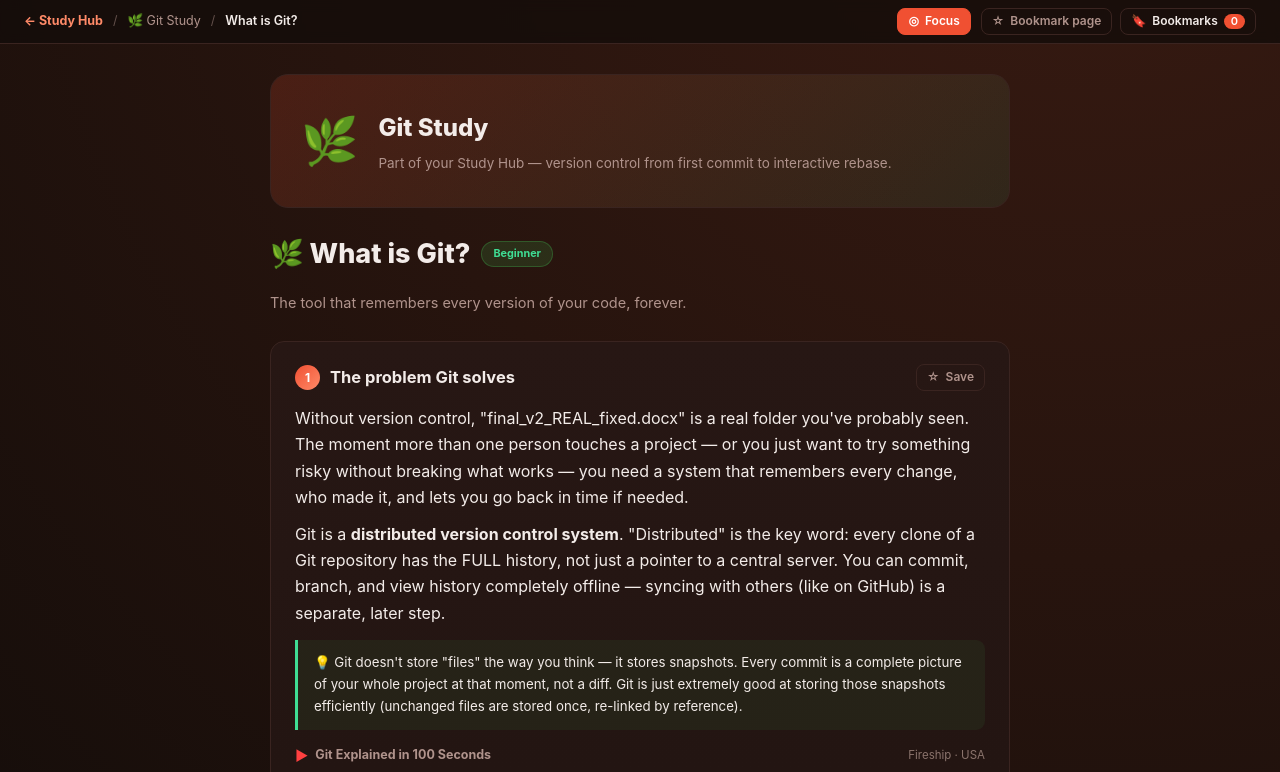
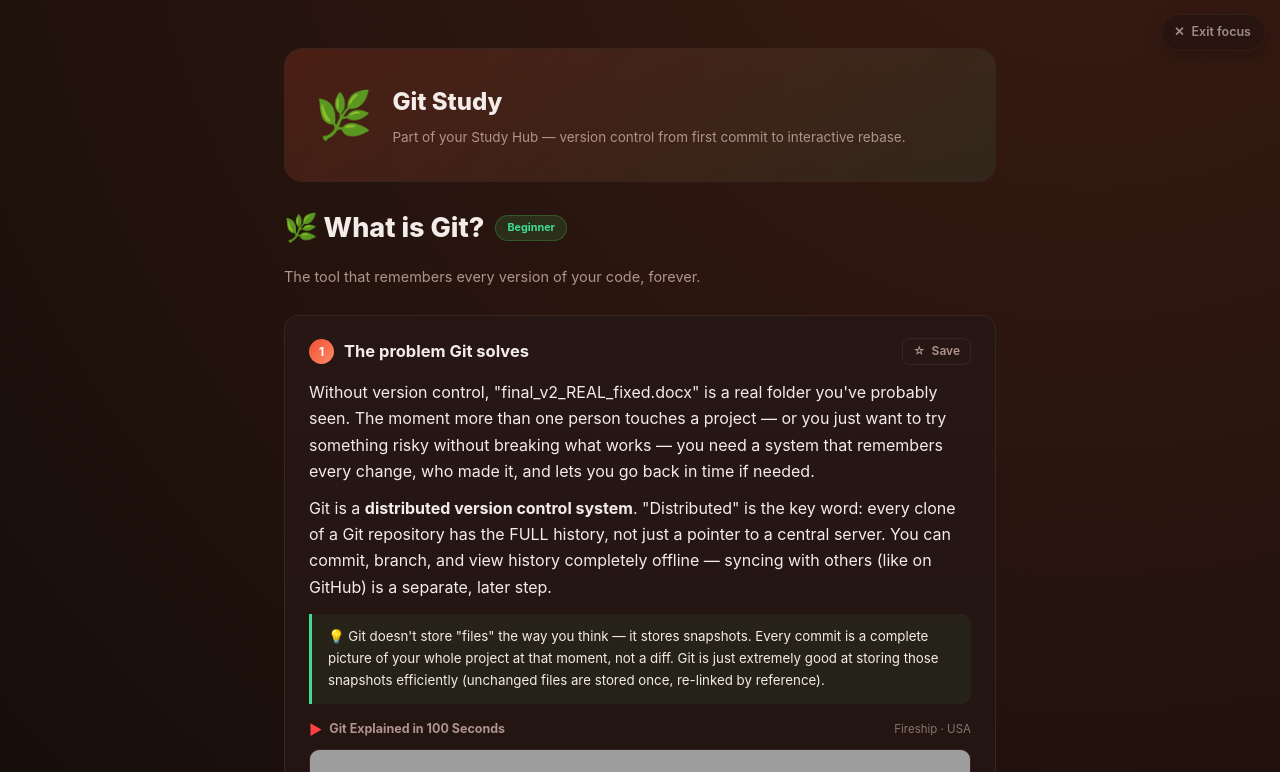
Before and after one commit to Tech-aficionado/study-hub, a plain HTML site: page git/index.html in a window 1280 px wide. Both pictures are taken after a click on the button "Enter focus mode". Shown: the top 772 px of the page. Drawn offline with Linux system fonts and the light colour scheme; grey boxes are pictures that could not be loaded.

Commit message:
Focus mode goes full-screen with an exit pill; add PWA manifest, service worker, and a new book-mark icon set

```diff
--- a/css/shared.css
+++ b/css/shared.css
@@ -380,7 +380,9 @@ a, button, summary, .quiz-opt, .nav-item{-webkit-tap-highlight-color:transparent
 }
 
 /* =====================================================================
-   FOCUS MODE (button in the top bar, js/mobile.js) — remembered per browser
+   FOCUS MODE — full-screen, distraction-free reading (js/mobile.js)
+   Hides the sidebar AND the top bar; a small "Exit focus" pill is the way back.
+   Remembered per browser.
    ===================================================================== */
 .focus-toggle{
   display:inline-flex; align-items:center; gap:6px; flex-shrink:0;
@@ -394,14 +396,30 @@ a, button, summary, .quiz-opt, .nav-item{-webkit-tap-highlight-color:transparent
 .hub-bar > .focus-toggle{margin-left:auto;}
 .hub-bar > .focus-toggle + .bm-bar{margin-left:0;}
 
-body.focus-mode .sidebar, body.focus-mode .menu-toggle, body.focus-mode .overlay{display:none !important;}
-body.focus-mode .hub-bar{left:0; padding-left:24px;}
-body.focus-mode .main{margin-left:auto; margin-right:auto; max-width:820px;}
+.focus-exit{
+  display:none; align-items:center; gap:7px; position:fixed; top:14px; right:14px; z-index:260;
+  background:var(--bg2); color:var(--text); border:1px solid var(--border); border-radius:20px;
+  padding:7px 14px 7px 12px; font:inherit; font-size:12.5px; font-weight:600; cursor:pointer;
+  box-shadow:0 6px 18px rgba(0,0,0,.35); opacity:.55; transition:opacity .15s;
+}
+.focus-exit:hover, .focus-exit:focus-visible{opacity:1; border-color:var(--accent);}
+.focus-exit:focus-visible{outline:2px solid var(--accent); outline-offset:2px;}
+
+body.focus-mode .sidebar, body.focus-mode .menu-toggle, body.focus-mode .overlay,
+body.focus-mode .hub-bar{display:none !important;}
+body.focus-mode .focus-exit{display:inline-flex;}
+body.focus-mode .main{margin:0 auto; max-width:760px; padding:48px 24px 70px !important;}
 body.focus-mode .card{box-shadow:none;}
+body.focus-mode .to-top{bottom:16px;}
 
+@media (max-width: 900px){
+  body.focus-mode .main{padding-top:56px !important;}
+}
 @media (max-width: 720px){
   .focus-toggle{min-height:32px; padding:4px 9px;}
   .focus-toggle .focus-label{display:none;}
-  body.focus-mode .hub-bar{padding-left:10px;}
-  body.focus-mode .main{padding-left:18px; padding-right:18px;}
+  body.focus-mode .main{padding:52px 18px 60px !important;}
+  .focus-exit{top:calc(10px + env(safe-area-inset-top, 0px)); right:10px; padding:6px 11px 6px 10px;}
+  .focus-exit span:last-child{display:none;} /* icon-only chip on phones, label still read by screen readers via aria-label */
 }
+@media (prefers-reduced-motion: reduce){ .focus-exit{transition:none;} }
--- a/js/mobile.js
+++ b/js/mobile.js
@@ -21,6 +21,38 @@
     var overlay = document.getElementById('overlay');
     var toggle = document.getElementById('menuToggle');
     var main = document.querySelector('.main');
+
+    /* ---------- PWA: manifest, icons, service worker (one-time per page load) ---------- */
+    var depth = location.pathname.split('/').filter(Boolean).length > 0 && /\.html$/.test(location.pathname)
+      ? location.pathname.split('/').length - 2 : 0; // module page = 1 ("/docker/x.html"), hub = 0
+    var rootPrefix = depth > 0 ? '../' : '';
+    if (!document.querySelector('link[rel="manifest"]')) {
+      var manifestLink = document.createElement('link');
+      manifestLink.rel = 'manifest';
+      manifestLink.href = rootPrefix + 'manifest.json';
+      document.head.appendChild(manifestLink);
+    }
+    if (!document.querySelector('link[rel="icon"]')) {
+      var favicon = document.createElement('link');
+      favicon.rel = 'icon';
+      favicon.href = rootPrefix + 'favicon.ico';
+      document.head.appendChild(favicon);
+    }
+    if (!document.querySelector('link[rel="apple-touch-icon"]')) {
+      var touchIcon = document.createElement('link');
+      touchIcon.rel = 'apple-touch-icon';
+      touchIcon.href = rootPrefix + 'icons/icon-180.png';
+      document.head.appendChild(touchIcon);
+    }
+    if (!document.querySelector('meta[name="apple-mobile-web-app-capable"]')) {
+      var appleCapable = document.createElement('meta');
+      appleCapable.name = 'apple-mobile-web-app-capable';
+      appleCapable.content = 'yes';
+      document.head.appendChild(appleCapable);
+    }
+    if ('serviceWorker' in navigator) {
+      navigator.serviceWorker.register(rootPrefix + 'sw.js').catch(function () {});
+    }
 
     /* ---------- browser chrome colour matches the page theme ---------- */
     var bg = getComputedStyle(root).getPropertyValue('--bg').trim();
@@ -141,22 +173,36 @@
       });
     }
 
-    /* ---------- focus mode: hide the menu and centre the text for distraction-free reading ---------- */
+    /* ---------- focus mode: hide chrome and centre the text for distraction-free reading ---------- */
     if (hubBar && main) {
       var FOCUS_KEY = 'studyhub_focus_mode';
       var focusBtn = document.createElement('button');
       focusBtn.type = 'button';
       focusBtn.className = 'focus-toggle';
       focusBtn.innerHTML = '<span aria-hidden="true">\u25CE</span><span class="focus-label">Focus</span>';
+
+      /* a small pill that reappears once the top bar is hidden, so there is always a way back */
+      var exitBtn = document.createElement('button');
+      exitBtn.type = 'button';
+      exitBtn.className = 'focus-exit';
+      exitBtn.innerHTML = '<span aria-hidden="true">\u2715</span><span>Exit focus</span>';
+      exitBtn.setAttribute('aria-label', 'Exit focus mode');
+      body.appendChild(exitBtn);
+
       var applyFocus = function (on, save) {
         body.classList.toggle('focus-mode', on);
         focusBtn.setAttribute('aria-pressed', on ? 'true' : 'false');
+        exitBtn.setAttribute('aria-pressed', on ? 'true' : 'false');
         focusBtn.setAttribute('aria-label', on ? 'Exit focus mode' : 'Enter focus mode');
-        focusBtn.title = on ? 'Exit focus mode' : 'Focus mode: hide the menu and centre the text';
+        focusBtn.title = on ? 'Exit focus mode' : 'Focus mode: full-screen, distraction-free reading';
         if (on && isOpen()) setOpen(false);
         if (save) { try { localStorage.setItem(FOCUS_KEY, on ? '1' : '0'); } catch (e) {} }
       };
       focusBtn.addEventListener('click', function () { applyFocus(!body.classList.contains('focus-mode'), true); });
+      exitBtn.addEventListener('click', function () { applyFocus(false, true); });
+      document.addEventListener('keydown', function (e) {
+        if (e.key === 'Escape' && body.classList.contains('focus-mode')) applyFocus(false, true);
+      });
       var bmBar = hubBar.querySelector('.bm-bar');
       if (bmBar) bmBar.insertBefore(focusBtn, bmBar.firstChild);
       else hubBar.appendChild(focusBtn);
```
Also changed, not shown: sw.js (added, +37 -0 lines), favicon.ico (added), icons/icon-128.png (added), icons/icon-152.png (added), icons/icon-16.png (added), icons/icon-167.png (added), icons/icon-180.png (added), icons/icon-192.png (added), icons/icon-256.png (added), icons/icon-32.png (added), icons/icon-384.png (added), icons/icon-48.png (added), icons/icon-512.png (added), icons/icon-72.png (added), 3 more files.
